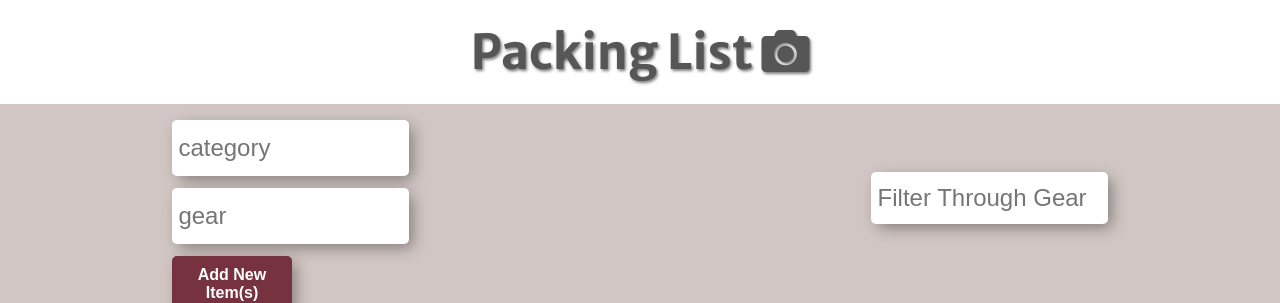
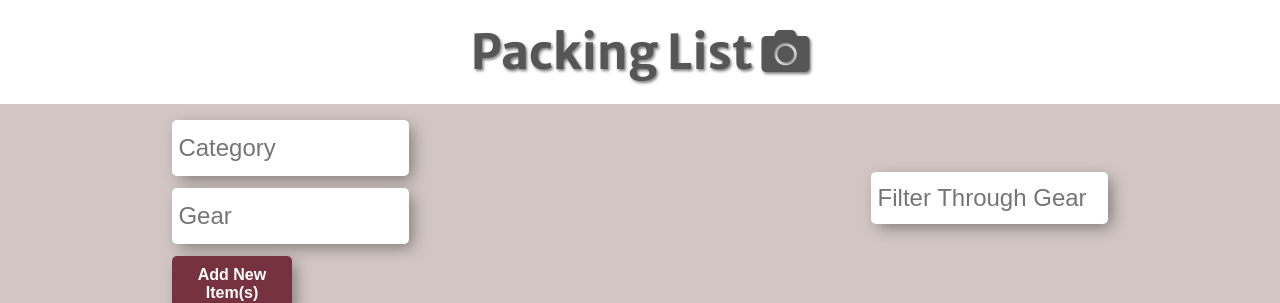
Before and after one commit to AndersonChristian-P/no_db_project_01, a React (Create React App) app: page / in a window 1280 px wide. Shown: the top 303 px of the page. Built offline with nearby package versions, Linux system fonts and the light colour scheme; no server answers.

Commit message:
capitalized placeholder values

```diff
--- a/src/components/CreateNewItemForm/CreateNewItemForm.js
+++ b/src/components/CreateNewItemForm/CreateNewItemForm.js
@@ -36,7 +36,7 @@ export default class CreateNewItemForm extends Component {
             className="create-item-input-category"
             onChange={this.handleChange}
             type="text"
-            placeholder="category"
+            placeholder="Category"
             name="category"
             value={this.state.category}
           />
@@ -44,7 +44,7 @@ export default class CreateNewItemForm extends Component {
             className="create-item-input-items"
             onChange={this.handleChange}
             type="text"
-            placeholder="gear"
+            placeholder="Gear"
             name="items"
             value={this.state.items}
           />
```
